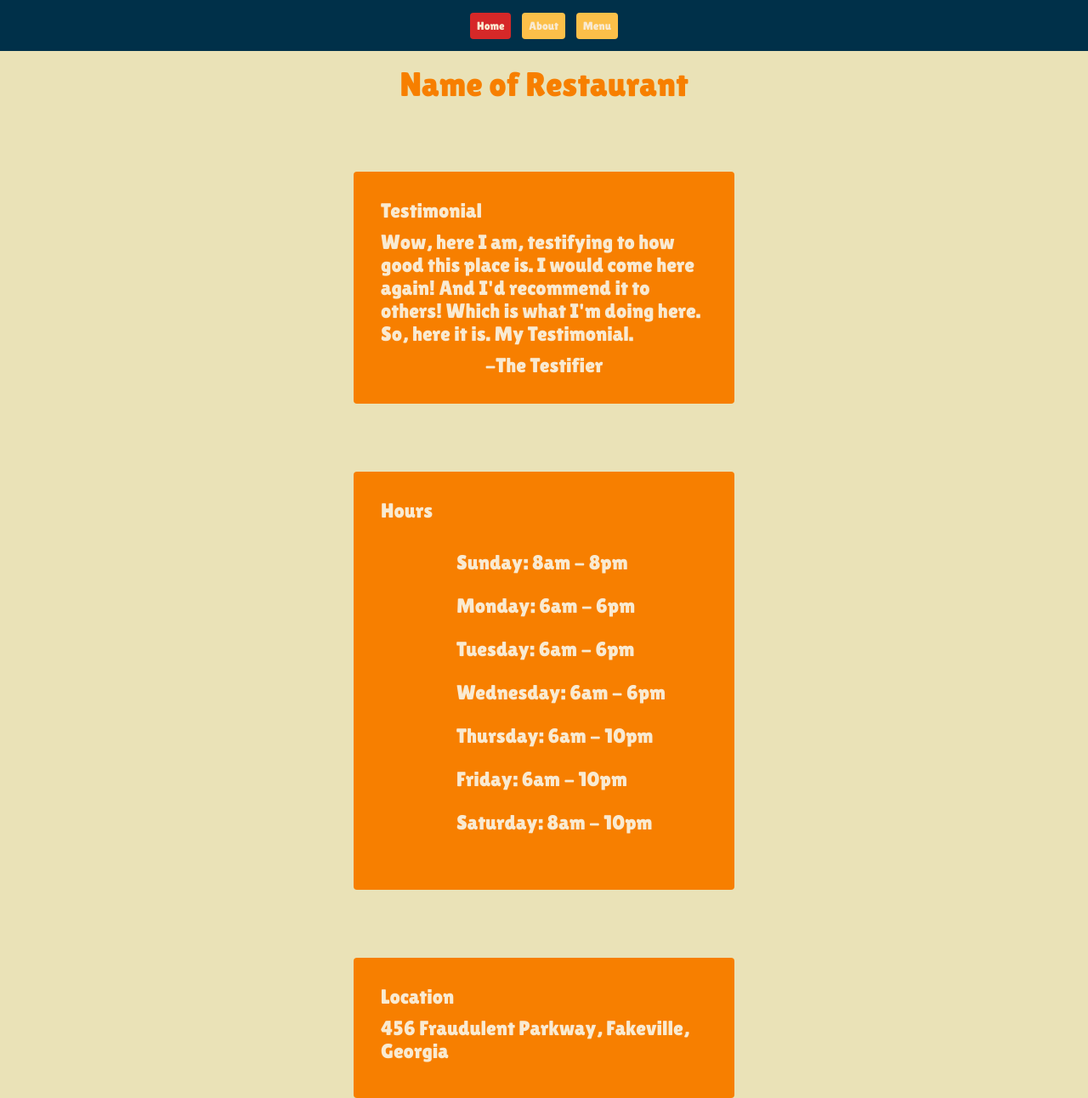
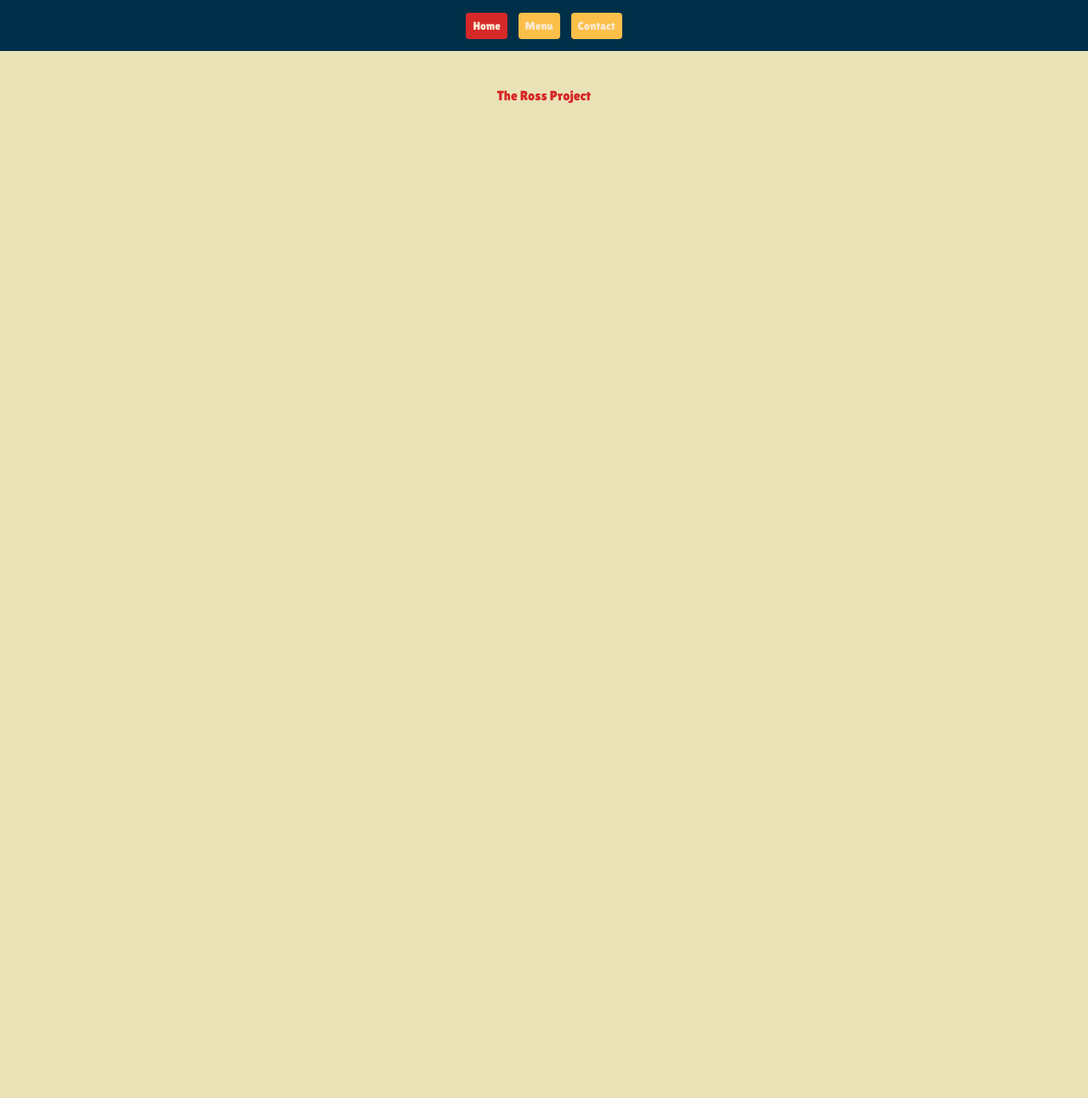
Before and after one commit to rossclay/odin-restaurant-page, a website built with webpack: page src/index.html in a window 1280 px wide. Shown: the whole page at 85% size. After the commit the page ends 800 px from the top, so only its background shows below. Built offline with nearby package versions, Linux system fonts and the light colour scheme.

Commit message:
removes content from body to allow for DOM manipulation

```diff
--- a/src/index.html
+++ b/src/index.html
@@ -5,55 +5,21 @@
     <meta charset="UTF-8">
     <meta name="viewport" content="width=device-width, initial-scale=1.0">
     <title>Restaurant Page</title>
-    <link rel="stylesheet" href="style.css">
 </head>
 
 <body>
     <header>
         <nav>
             <button id="home" class="nav-btn">Home</button>
-            <button id="about" class="nav-btn hidden">About</button>
             <button id="menu" class="nav-btn hidden">Menu</button>
+            <button id="contact" class="nav-btn hidden">Contact</button>
         </nav>
     </header>
     <div id="content">
         <div class="content-header">
-            Name of Restaurant
         </div>
-        <div class="card">
-            <div class="card-header">
-                Testimonial
-            </div>
-            <div class="card-content">
-                Wow, here I am, testifying to how good this place is. I would come here again! And I'd recommend it to
-                others! Which is what I'm doing here. So, here it is. My Testimonial.
-            </div>
-            <div class="card-footer">-The Testifier</div>
-        </div>
-        <div class="card">
-            <div class="card-header">
-                Hours
-            </div>
-            <div class="card-content">
-                <ul>Sunday: 8am - 8pm</ul>
-                <ul>Monday: 6am - 6pm</ul>
-                <ul>Tuesday: 6am - 6pm</ul>
-                <ul>Wednesday: 6am - 6pm</ul>
-                <ul>Thursday: 6am - 10pm</ul>
-                <ul>Friday: 6am - 10pm</ul>
-                <ul>Saturday: 8am - 10pm</ul>
-            </div>
-            <div class="card-footer"></div>
-        </div>
-        <div class="card">
-            <div class="card-header">
-                Location
-            </div>
-            <div class="card-content">
-                456 Fraudulent Parkway, Fakeville, Georgia
-            </div>
-            <div class="card-footer"></div>
-        </div>
+    </div>
+    <footer>The Ross Project</footer>
 </body>
 
 </html>
```
